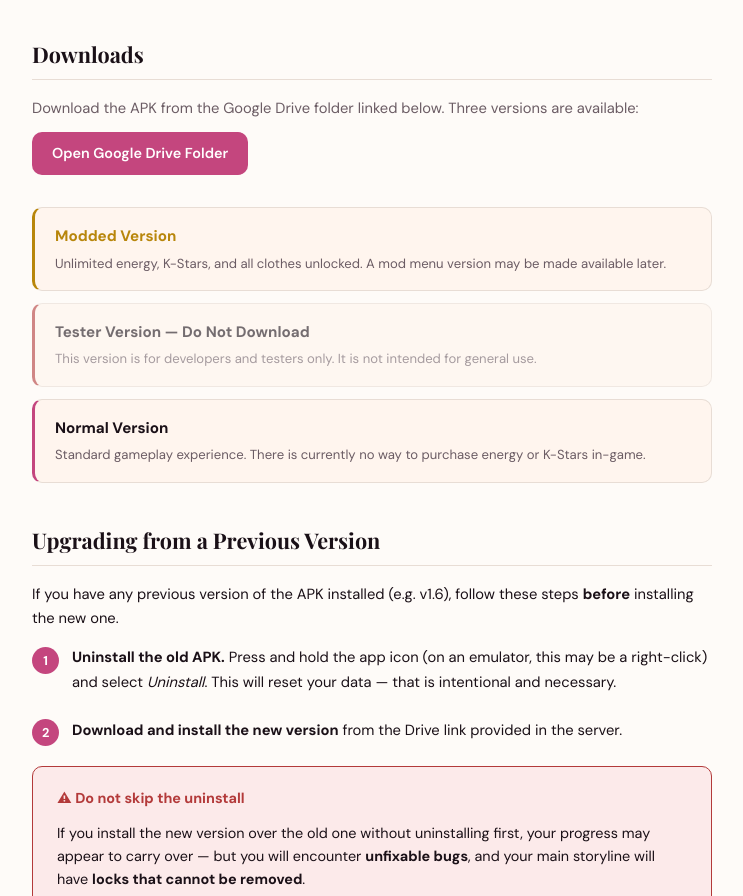
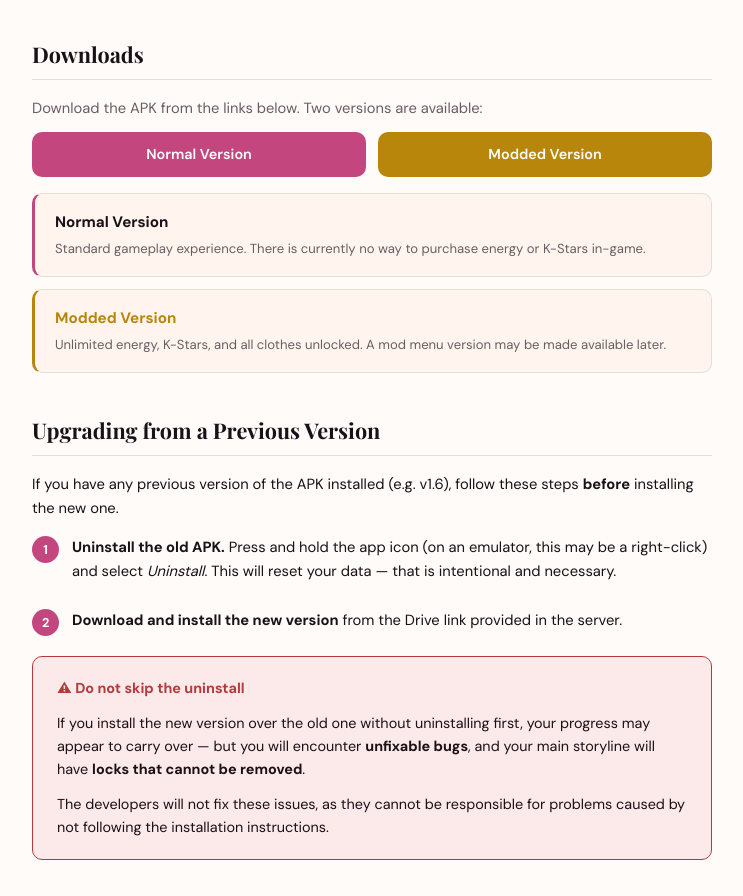
Before and after one commit to kkhrevival/revival, a plain HTML site: page index.html in a window 1280 px wide. Shown: the part 1215-2111 px from the top of the page, without its empty margins (268-1011 px from the left). Drawn offline with nearby package versions, Linux system fonts and the light colour scheme; a web font is replaced by a local one.

Commit message:
Update download section and remove tester version

```diff
--- a/index.html
+++ b/index.html
@@ -296,21 +296,21 @@ h1, h2, h3 { font-family: var(--font-display); font-weight: 700; }
 <!-- ── Downloads ── -->
 <div class="section">
   <h2>Downloads</h2>
-  <p style="font-size:0.92rem; color:var(--fg-muted); margin: 0 0 0.75rem;">Download the APK from the Google Drive folder linked below. Three versions are available:</p>
-  <a href="https://drive.google.com/drive/folders/195v5J-RHn3UCWMP-DHQVn2RmMY4RC7ix" target="_blank" rel="noopener" style="display:inline-block; background:var(--accent); color:#fff; font-weight:600; font-size:0.9rem; padding:0.6rem 1.25rem; border-radius:var(--radius); text-decoration:none; margin-bottom:1rem;">Open Google Drive Folder</a>
+  <p style="font-size:0.92rem; color:var(--fg-muted); margin: 0 0 0.75rem;">Download the APK from the links below. Two versions are available:</p>
+
+  <div style="display:flex; flex-wrap:wrap; gap:0.75rem; margin-bottom:1rem;">
+    <a href="https://mega.nz/file/bSRHAJJC#I-L7fc6Dh8SOLHlyaIonGhNmDHlLgaR2-YZU7CjTTy4" target="_blank" rel="noopener" style="display:inline-flex; align-items:center; gap:0.5rem; background:var(--accent); color:#fff; font-weight:600; font-size:0.9rem; padding:0.65rem 1.35rem; border-radius:var(--radius); text-decoration:none; flex:1; min-width:200px; justify-content:center;">Normal Version</a>
+    <a href="https://mega.nz/file/2aJg1A4L#iu1Q-R-N8rygL63o-VSjTAlHbAvIc-hz-r-mVyZneoU" target="_blank" rel="noopener" style="display:inline-flex; align-items:center; gap:0.5rem; background:var(--gold); color:#fff; font-weight:600; font-size:0.9rem; padding:0.65rem 1.35rem; border-radius:var(--radius); text-decoration:none; flex:1; min-width:200px; justify-content:center;">Modded Version</a>
+  </div>
 
   <div class="downloads">
+    <div class="dl-card normal">
+      <p class="dl-card-name">Normal Version</p>
+      <p class="dl-card-desc">Standard gameplay experience. There is currently no way to purchase energy or K-Stars in-game.</p>
+    </div>
     <div class="dl-card mod">
       <p class="dl-card-name">Modded Version</p>
       <p class="dl-card-desc">Unlimited energy, K-Stars, and all clothes unlocked. A mod menu version may be made available later.</p>
-    </div>
-    <div class="dl-card tester">
-      <p class="dl-card-name">Tester Version — Do Not Download</p>
-      <p class="dl-card-desc">This version is for developers and testers only. It is not intended for general use.</p>
-    </div>
-    <div class="dl-card normal">
-      <p class="dl-card-name">Normal Version</p>
-      <p class="dl-card-desc">Standard gameplay experience. There is currently no way to purchase energy or K-Stars in-game.</p>
     </div>
   </div>
 </div>
```
